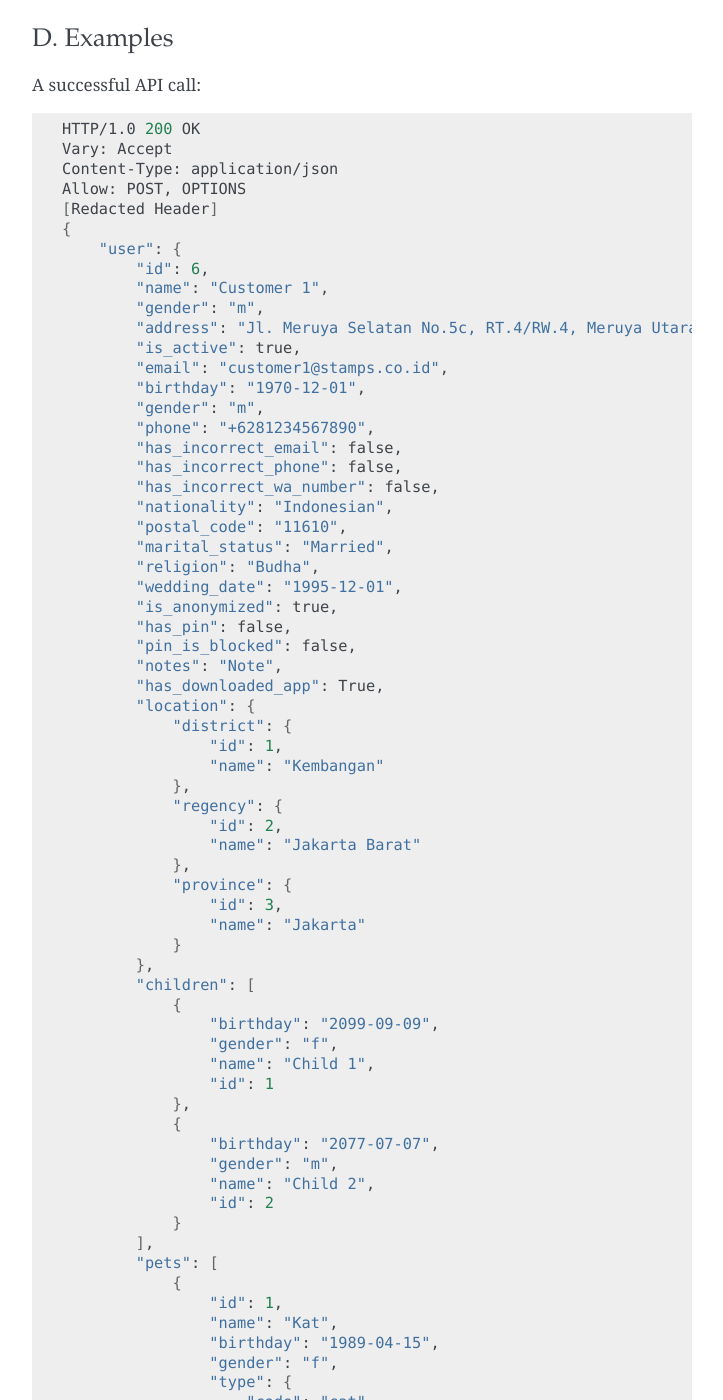
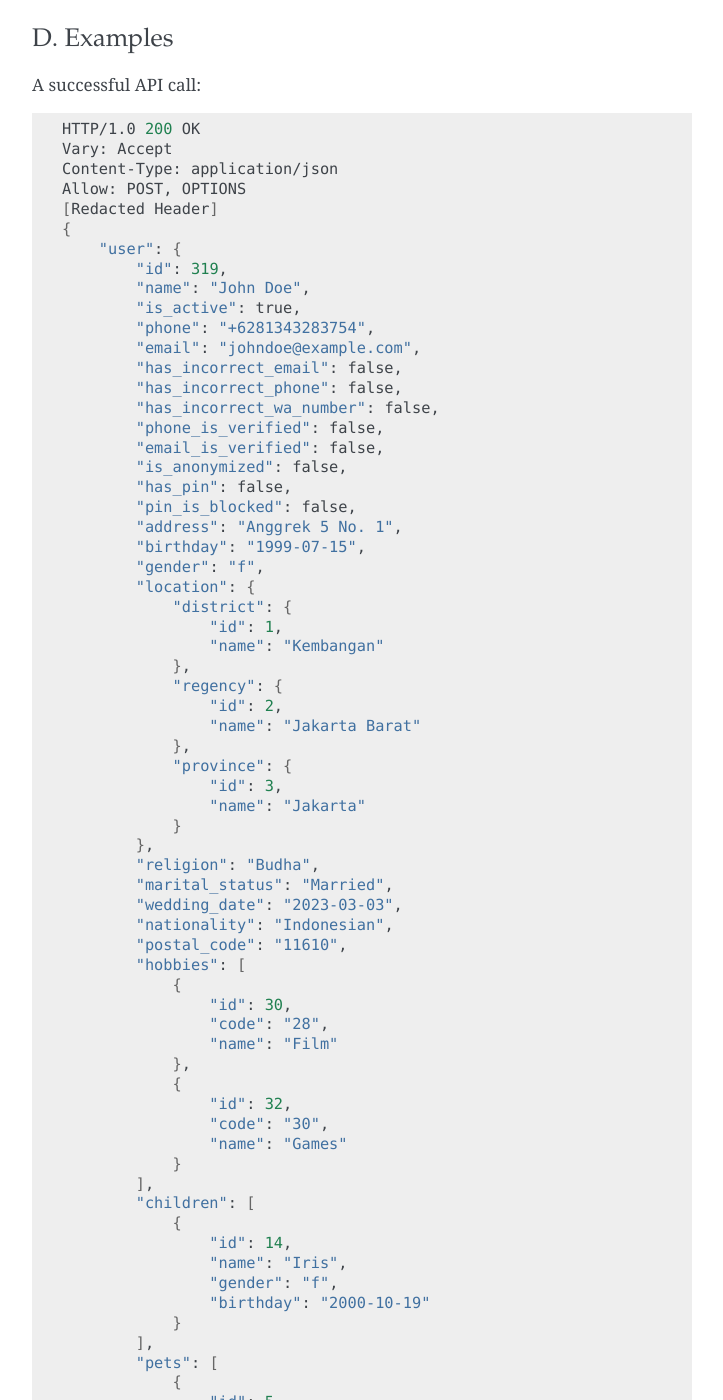
Before and after one commit to ui/stamps-api-docs, a Sphinx documentation site: the page built from source/customer_api.rst, in a window 1280 px wide and 1400 px high, scrolled down 11765 px. Shown: the whole window, without its empty margins (388-1111 px from the left). Built offline with Sphinx 7.4.7, drawn with Linux system fonts in a browser that asks for light colours; some of the changed text lies outside the part shown.

Commit message:
Update member full profile response (#124)
* Update member full profile response

* Update customer full profile response

* Set null valued json with the previous non-null value

```diff
--- a/source/customer_api.rst
+++ b/source/customer_api.rst
@@ -609,28 +609,22 @@ A successful API call:
     [Redacted Header]
     {
         "user": {
-            "id": 6,
-            "name": "Customer 1",
-            "gender": "m",
-            "address": "Jl. Meruya Selatan No.5c, RT.4/RW.4, Meruya Utara, Kec. Kembangan, Kota Jakarta Barat, Daerah Khusus Ibukota Jakarta 11610",
+            "id": 319,
+            "name": "John Doe",
             "is_active": true,
-            "email": "customer1@stamps.co.id",
-            "birthday": "1970-12-01",
-            "gender": "m",
-            "phone": "+6281234567890",
+            "phone": "+6281343283754",
+            "email": "johndoe@example.com",
             "has_incorrect_email": false,
             "has_incorrect_phone": false,
             "has_incorrect_wa_number": false,
-            "nationality": "Indonesian",
-            "postal_code": "11610",
-            "marital_status": "Married",
-            "religion": "Budha",
-            "wedding_date": "1995-12-01",
-            "is_anonymized": true,
+            "phone_is_verified": false,
+            "email_is_verified": false,
+            "is_anonymized": false,
             "has_pin": false,
             "pin_is_blocked": false,
-            "notes": "Note",
-            "has_downloaded_app": True,
+            "address": "Anggrek 5 No. 1",
+            "birthday": "1999-07-15",
+            "gender": "f",
             "location": {
                 "district": {
                     "id": 1,
@@ -645,73 +639,74 @@ A successful API call:
                     "name": "Jakarta"
                 }
             },
+            "religion": "Budha",
+            "marital_status": "Married",
+            "wedding_date": "2023-03-03",
+            "nationality": "Indonesian",
+            "postal_code": "11610",
+            "hobbies": [
+                {
+                    "id": 30,
+                    "code": "28",
+                    "name": "Film"
+                },
+                {
+                    "id": 32,
+                    "code": "30",
+                    "name": "Games"
+                }
+            ],
             "children": [
                 {
-                    "birthday": "2099-09-09",
+                    "id": 14,
+                    "name": "Iris",
                     "gender": "f",
-                    "name": "Child 1",
-                    "id": 1
-                },
-                {
-                    "birthday": "2077-07-07",
-                    "gender": "m",
-                    "name": "Child 2",
-                    "id": 2
+                    "birthday": "2000-10-19"
                 }
             ],
             "pets": [
                 {
-                    "id": 1,
-                    "name": "Kat",
-                    "birthday": "1989-04-15",
+                    "id": 5,
+                    "name": "Rocky",
+                    "birthday": "1991-10-19",
                     "gender": "f",
                     "type": {
-                        "code": "cat",
-                        "name": "Felines"
+                        "code": "79",
+                        "name": "Dog"
                     },
                     "breed": {
-                        "code": "siamese",
-                        "name": "Siamese"
+                        "code": "1",
+                        "name": "Affenpinscher"
                     }
                 },
                 {
-                    "id": 2,
-                    "name": "Doug",
-                    "birthday": None,
-                    "gender": "m",
+                    "id": 3,
+                    "name": "Sandy",
+                    "birthday": "1991-10-19",
+                    "gender": "f",
                     "type": {
-                        "code": "dog",
-                        "name": "Canines"
+                        "code": "78",
+                        "name": "Cat"
                     },
                     "breed": {
-                        "code": "bulldog",
-                        "name": "Bulldog"
+                        "code": "18",
+                        "name": "Fox Terrier"
                     }
-                },
-            ],
-            "hobbies": [
-                {
-                    'id': 1,
-                    'code': 'stuff',
-                    'name': 'Stuff',
-                },
-                {
-                    'id': 2,
-                    'code': 'things',
-                    'name': 'Things',
                 }
             ],
             "social_media_profile": {
-                'twitter': '@twitter',
-                'instagram': '@instagram',
-                'facebook': ''
+                "twitter": "@twitter",
+                "instagram": "@instagram",
+                "facebook": ""
             },
+            "notes": "Update HP Required",
+            "has_downloaded_app": false
         },
         "tags": [
             {
-                "key": "category",
-                "value": "vvip"
-            },
+                "group": "category",
+                "tag": "vvip"
+            }
         ]
     }
 
```
